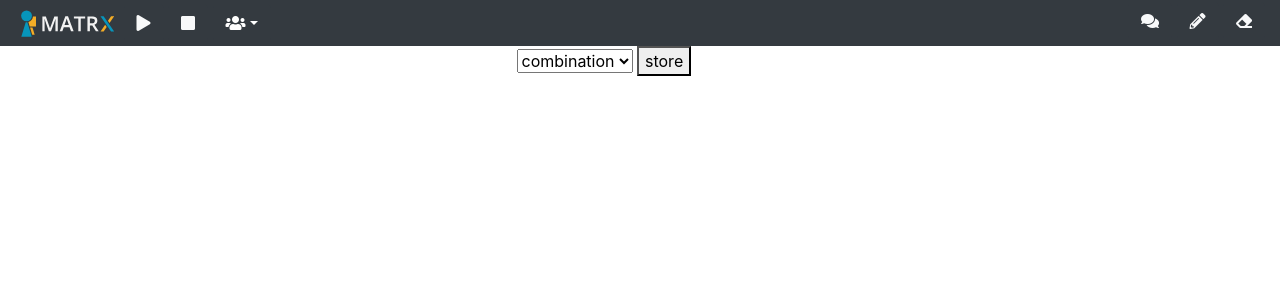
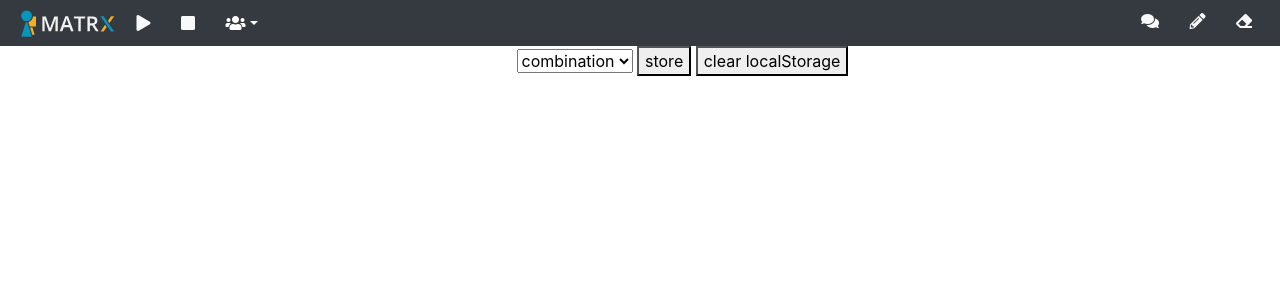
Before and after one commit to zhanghuishun/MHC-for-SAR-task-1, a Flask app: page /god in a window 1280 px wide. Shown: the top 300 px of the page. Run offline with Flask 2, Linux system fonts and the light colour scheme; parts of the project's set-up code (start-up, migrations or seed data) failed here and were passed over; some libraries are stand-ins or nearby versions.

Commit message:
Add clear localStorage and enable moral value resubmit

```diff
--- a/customized_gui/static/css/dialog.css
+++ b/customized_gui/static/css/dialog.css
@@ -12,7 +12,7 @@
 
 .content {
 	width: 650px;
-	height: 600px;
+	height: 800px;
 	margin: 100px auto;
 	background-color: #fefefe;
 	border-radius: 10px;
--- a/customized_gui/static/css/mhc.css
+++ b/customized_gui/static/css/mhc.css
@@ -590,6 +590,5 @@ input:checked + .slider:before {
 	width: 50%;
 	height: 100%;
 	overflow: auto;
-	background-color: rgba(0, 0, 0, 0.4);
-    z-index: 998;
+	z-index: 998;
 }
--- a/customized_gui/static/js/god.js
+++ b/customized_gui/static/js/god.js
@@ -1,8 +1,18 @@
 function storeExplType() {
     var expl_type = document.getElementById("explanation-select").value
     if (expl_type == "combination"){
-        console.log("store");
+        console.log("store combination");
         localStorage.setItem("expl_type", "combination");
-
+    }
+    else if (expl_type == "without"){
+        console.log("store without");
+        localStorage.setItem("expl_type", "without");
     }
 }
+function clearLocalStorage() {
+    localStorage.removeItem("prior_victim");
+    localStorage.removeItem("victimA");
+    localStorage.removeItem("victimB");
+    localStorage.removeItem("value1");
+    localStorage.removeItem("value2");
+}
--- a/customized_gui/static/js/human_agent.js
+++ b/customized_gui/static/js/human_agent.js
@@ -53,6 +53,11 @@ function submitMoralValue() {
         var json_data = JSON.stringify(moral_dict);
         //mhc.js
         post_mhc_message("set_moral_value", json_data, function(result){
+            localStorage.removeItem("prior_victim");
+            localStorage.removeItem("victimA");
+            localStorage.removeItem("victimB");
+            localStorage.removeItem("value1");
+            localStorage.removeItem("value2");
             localStorage.setItem("prior_victim", JSON.stringify(result["info"]["prior_victim"]));
             localStorage.setItem("victimA", result["info"]["victimA"]);
             localStorage.setItem("victimB", result["info"]["victimB"]);
--- a/customized_gui/templates/god.html
+++ b/customized_gui/templates/god.html
@@ -63,6 +63,7 @@
             <option value="without">without</option>
         </select>
         <button onclick="storeExplType()">store</button>
+        <button onclick="clearLocalStorage()">clear localStorage</button>
         <!-- Chat -->
         <div class="collapse" id="chat">
             <div class="container-fluid">
--- a/customized_gui/visualization_server.py
+++ b/customized_gui/visualization_server.py
@@ -328,10 +328,9 @@ def external_media(filename):
 def set_moral_value():
     data = request.json
     #pass moral values to RescueModel singleton
-    RescueModel(data)
+    RescueModel.set_moral_values(data)
 
     info = RescueModel.get_explanation_info()
-    print(info)
     response = app.response_class(
         response=json.dumps({
             "info": info
--- a/rescue_model.py
+++ b/rescue_model.py
@@ -19,6 +19,9 @@ class RescueModel(metaclass=Singleton):
     @classmethod
     def __init__(cls, moralValues):
         assert type(moralValues) == str
+        cls.moralValues = ast.literal_eval(moralValues)
+    @classmethod
+    def set_moral_values(cls, moralValues):
         cls.moralValues = ast.literal_eval(moralValues)
     @classmethod
     def get_prior_victim(cls, victimA, victimB):
@@ -54,7 +57,6 @@ class RescueModel(metaclass=Singleton):
                         victimB_score = cls.get_rescue_score(temp_values, victimB)
                         if (victimA_score > victimB_score and prior_victim == "victimB") or \
                                 (victimA_score < victimB_score and prior_victim == "victimA"):
-                            print({"prior_victim": prior_victim,"victimA": victimA.to_json(),"victimB": victimB.to_json(),"value1": moral_values[j], "value2": moral_values[i]})
                             return {"prior_victim": prior_victim,"victimA": victimA.to_json(),"victimB": victimB.to_json(),"value1": moral_values[j], "value2": moral_values[i]}
 
         return {"value1": "error", "value2": "error"}
```
